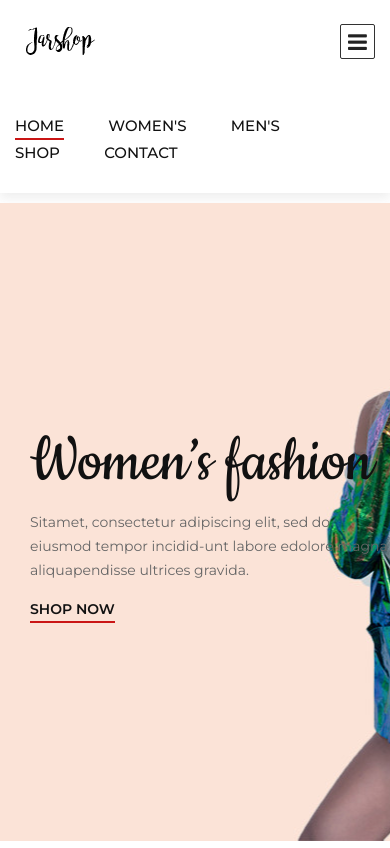
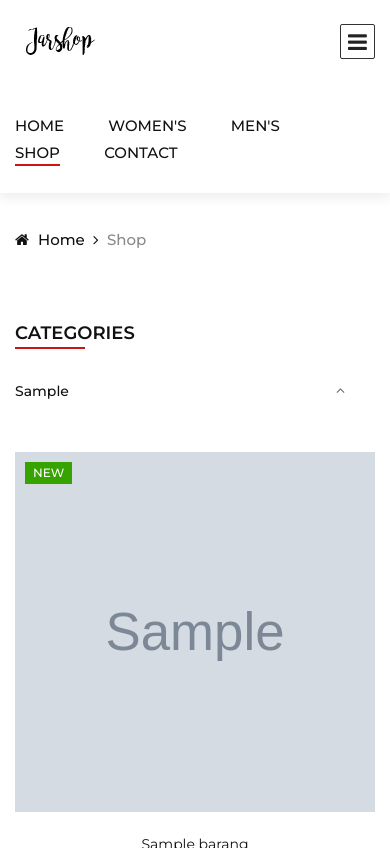
Before and after one commit to dbyjar/e-commerce-jarshop, a PHP site: page /jarshop/index.php?page=shop in a window 390 px wide. Shown: the top 848 px of the page. Run offline with PHP 8.4, Linux system fonts and the light colour scheme; tables that the repository leaves empty or names only in its code hold one stand-in row (values such as "Sample post"); grey boxes marked "Sample" are stand-in pictures; some libraries are stand-ins or nearby versions.

Commit message:
added shop page

```diff
--- a/index.php
+++ b/index.php
@@ -119,10 +119,19 @@
                 <div class="col-xl-6 col-lg-6">
                     <nav class="header__menu justify-content-center d-flex">
                         <ul>
-                            <li class="active"><a href="<?= BASE_URL ?>">Home</a></li>
-                            <li><a href="">Women's</a></li>
-                            <li><a href="">Men's</a></li>
-                            <li><a href="./shop.html">Shop</a></li>
+                            <?php $page = isset($_GET['page']) ? $_GET['page'] : false; ?>
+                            <li <?php if($page == ""){ echo "class='active'"; } ?> >
+                                <a href="<?= BASE_URL ?>">Home</a>
+                            </li>
+                            <li <?php if($page == "Women's"){ echo "class='active'"; } ?> >
+                                <a href="">Women's</a>
+                            </li>
+                            <li <?php if($page == "Men's"){ echo "class='active'"; } ?> >
+                                <a href="">Men's</a>
+                            </li>
+                            <li <?php if($page == "shop"){ echo "class='active'"; } ?> >
+                                <a href='<?= BASE_URL."index.php?page=shop" ?>'>Shop</a>
+                            </li>
                             <!-- <li><a href="#">Pages</a>
                                 <ul class="dropdown">
                                     <li><a href="./product-details.html">Product Details</a></li>
@@ -131,7 +140,9 @@
                                     <li><a href="./blog-details.html">Blog Details</a></li>
                                 </ul>
                             </li> -->
-                            <li><a href="./contact.html">Contact</a></li>
+                            <li <?php if($page == "contact"){ echo "class='active'"; } ?> >
+                                <a href="./contact.html">Contact</a>
+                            </li>
                         </ul>
                     </nav>
                 </div>
@@ -205,7 +216,7 @@
               <div class="col-lg-4 col-md-6 col-sm-7">
                   <div class="footer__about">
                       <div class="footer__logo">
-                          <a href="./"><img src="./vendor/img/logo.png" alt=""></a>
+                          <a href="<?= BASE_URL ?>"><img src="<?php echo BASE_URL."images/logo.png"; ?>" alt="Logo" ></a>
                       </div>
                       <p>Lorem ipsum dolor sit amet, consectetur adipiscing elit, sed do eiusmod tempor incididunt
                       cilisis.</p>
@@ -233,10 +244,9 @@
                   <div class="footer__widget">
                       <h6>Account</h6>
                       <ul>
-                          <li><a href="#">My Account</a></li>
-                          <li><a href="#">Orders Tracking</a></li>
-                          <li><a href="#">Checkout</a></li>
-                          <li><a href="#">Wishlist</a></li>
+                          <li><a href='<?= BASE_URL."index.php?page=menu&module=profile&action=list" ?>'>My Account</a></li>
+                          <li><a href='<?= BASE_URL."index.php?page=keranjang" ?>'>Orders Tracking</a></li>
+                          <li><a href='<?= BASE_URL."index.php?page=data_pemesan" ?>'>Checkout</a></li>
                       </ul>
                   </div>
               </div>
--- a/main.php
+++ b/main.php
@@ -7,7 +7,7 @@
           <div class="categories__text">
             <h1>Women’s fashion</h1>
             <p>Sitamet, consectetur adipiscing elit, sed do eiusmod tempor incidid-unt labore edolore magna aliquapendisse ultrices gravida.</p>
-            <a href="#">Shop now</a>
+            <a href="<?= BASE_URL."index.php?page=shop" ?>">Shop now</a>
           </div>
         </div>
       </div>
@@ -18,7 +18,7 @@
                   <div class="categories__text">
                       <h4>Men’s fashion</h4>
                       <p>358 items</p>
-                      <a href="#">Shop now</a>
+                      <a href="<?= BASE_URL."index.php?page=shop" ?>">Shop now</a>
                   </div>
               </div>
           </div>
@@ -27,7 +27,7 @@
                   <div class="categories__text">
                       <h4>Kid’s fashion</h4>
                       <p>273 items</p>
-                      <a href="#">Shop now</a>
+                      <a href="<?= BASE_URL."index.php?page=shop" ?>">Shop now</a>
                   </div>
               </div>
           </div>
@@ -36,7 +36,7 @@
                   <div class="categories__text">
                       <h4>Cosmetics</h4>
                       <p>159 items</p>
-                      <a href="#">Shop now</a>
+                      <a href="<?= BASE_URL."index.php?page=shop" ?>">Shop now</a>
                   </div>
               </div>
           </div>
@@ -45,7 +45,7 @@
                   <div class="categories__text">
                       <h4>Accessories</h4>
                       <p>792 items</p>
-                      <a href="#">Shop now</a>
+                      <a href="<?= BASE_URL."index.php?page=shop" ?>">Shop now</a>
                   </div>
               </div>
           </div>
@@ -160,7 +160,7 @@
                 <div class="discount__text">
                     <div class="discount__text__title">
                         <span>Discount</span>
-                        <h2>Summer 2020</h2>
+                        <h2><script>document.write(new Date().getFullYear());</script></h2>
                         <h5><span>Sale</span> 50%</h5>
                     </div>
                     <div class="discount__countdown" id="countdown-time">
@@ -181,7 +181,7 @@
                             <p>Sec</p>
                         </div>
                     </div>
-                    <a href="#">Shop now</a>
+                    <a href="<?= BASE_URL."index.php?page=shop" ?>">Shop now</a>
                 </div>
             </div>
         </div>
--- /dev/null
+++ b/shop.php
@@ -0,0 +1,139 @@
+<!-- Breadcrumb Begin -->
+<div class="breadcrumb-option">
+  <div class="container">
+    <div class="row">
+      <div class="col-lg-12">
+        <div class="breadcrumb__links">
+          <a href="./index.html"><i class="fa fa-home"></i> Home</a>
+          <span>Shop</span>
+        </div>
+      </div>
+    </div>
+  </div>
+</div>
+<!-- Breadcrumb End -->
+
+<!-- Shop Section Begin -->
+<section class="shop spad">
+  <div class="container">
+    <div class="row">
+      <div class="col-lg-3 col-md-3">
+        <div class="shop__sidebar">
+          <div class="sidebar__categories">
+            <div class="section-title">
+              <h4>Categories</h4>
+            </div>
+            <div class="categories__accordion">
+              <div class="accordion" id="accordionExample">
+
+                <!-- Categories -->
+                <?php
+                  $queryKategori = mysqli_query($koneksi, "SELECT * FROM kategori WHERE status='on'");
+                  while ($row = mysqli_fetch_assoc($queryKategori)) {
+                    $kategori = strtolower($row['kategori']);
+                    echo "
+                          <div class='card'>
+                            <div class='card-heading active'>
+                              <a href=''>$row[kategori]</a>
+                            </div>
+                          </div>";
+                  }
+                ?>
+              </div>
+            </div>
+          </div>
+        </div>
+      </div>
+      <div class="col-lg-9 col-md-9">
+        <div class="row">
+
+          <!-- Items -->
+          <!-- <div class="col-lg-4 col-md-6">
+            <div class="product__item">
+              <div class="product__item__pic set-bg" data-setbg="img/shop/shop-1.jpg">
+                <div class="label new">New</div>
+                <ul class="product__hover">
+                  <li><a href="img/shop/shop-1.jpg" class="image-popup"><span class="arrow_expand"></span></a></li>
+                  <li><a href="#"><span class="icon_heart_alt"></span></a></li>
+                  <li><a href="#"><span class="icon_bag_alt"></span></a></li>
+                </ul>
+              </div>
+              <div class="product__item__text">
+                <h6><a href="#">Furry hooded parka</a></h6>
+                <div class="rating">
+                  <i class="fa fa-star"></i>
+                  <i class="fa fa-star"></i>
+                  <i class="fa fa-star"></i>
+                  <i class="fa fa-star"></i>
+                  <i class="fa fa-star"></i>
+                </div>
+                <div class="product__price">$ 59.0</div>
+              </div>
+            </div>
+          </div> -->
+
+          <?php
+
+              if ($kategori_id)
+              {
+                  $kategori_id = "AND barang.kategori_id='$kategori_id'";
+              }
+
+              $query = mysqli_query($koneksi, "SELECT barang.*, kategori.kategori FROM barang JOIN kategori on barang.kategori_id=kategori.kategori_id WHERE barang.status='on' $kategori_id ORDER BY rand() DESC LIMIT 9");
+
+
+              $no=1;
+              while($row=mysqli_fetch_assoc($query)){
+
+                  $kategori = strtolower($row['kategori']);
+                  $kategori = str_replace(" ", "-", $kategori);
+                  $barang = strtolower($row['nama_barang']);
+                  $barang = str_replace(" ", "-", $barang);
+
+                  echo "
+                    <div class='col-lg-3 col-md-4 col-sm-6 mix $kategori'>
+                      <div class='product__item'>
+                      <div class='product__item__pic set-bg' data-setbg='".BASE_URL."images/cloth/$row[gambar]'>
+                        <div class='label new'>New</div>
+                        <ul class='product__hover'>
+                        <li>
+                          <a href='".BASE_URL."images/cloth/$row[gambar]' class='image-popup'>
+                          <span class='arrow_expand'></span></a>
+                        </li>
+                        <li>
+                          <a href='".BASE_URL."tambah_keranjang.php?barang_id=$row[barang_id]'><span class='icon_bag_alt'></span></a>
+                        </li>
+                        </ul>
+                      </div>
+                      <div class='product__item__text'>
+                        <h6><a href='".BASE_URL."index.php?page=detail&barang_id=$row[barang_id]'>$row[nama_barang]</a></h6>
+                        <div class='rating'>
+                          <i class='fa fa-star'></i>
+                          <i class='fa fa-star'></i>
+                          <i class='fa fa-star'></i>
+                          <i class='fa fa-star'></i>
+                          <i class='fa fa-star'></i>
+                        </div>
+                        <div class='product__price'>".rupiah($row['harga'])."</div>
+                      </div>
+                      </div>
+                    </div>";
+                  $no++;
+                  }
+                ?>
+
+          <div class="col-lg-12 text-center">
+            <div class="pagination__option">
+              <a href="#">1</a>
+              <a href="#">2</a>
+              <a href="#">3</a>
+              <a href="#"><i class="fa fa-angle-right"></i></a>
+            </div>
+          </div>
+        </div>
+
+      </div>
+    </div>
+  </div>
+</section>
+<!-- Shop Section End -->
```
Also changed, not shown: images/banner/category-1.jpg (added), images/banner/category-2.jpg (added), images/cloth/product-2.jpg (added), images/cloth/product-3.jpg (added), images/cloth/product-4.jpg (added), images/discount.jpg (added), images/ico/fav.ico (added), images/ico/icon.png (added), images/product-4.jpg (added).
